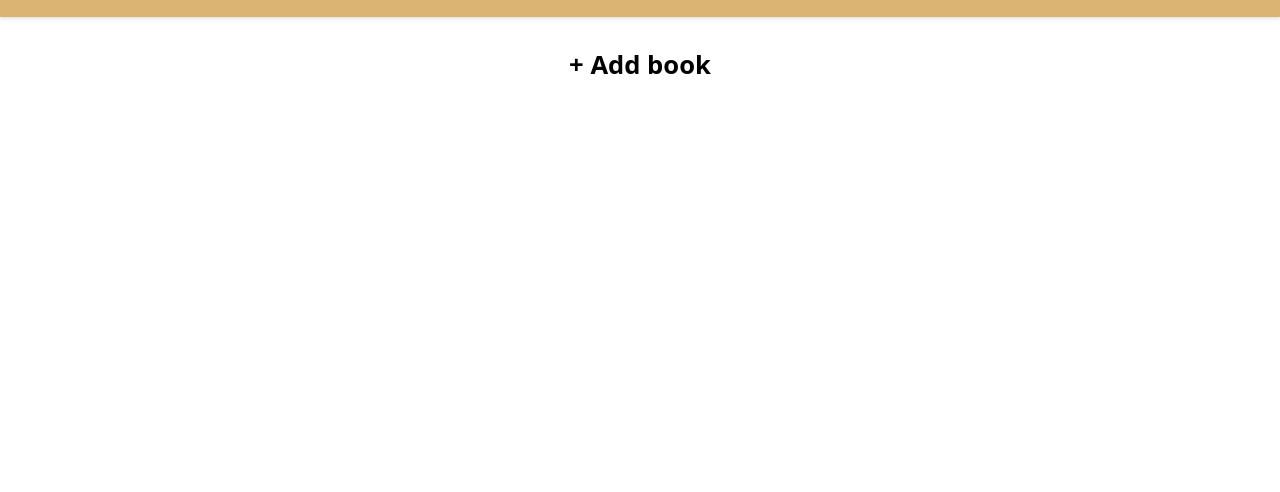
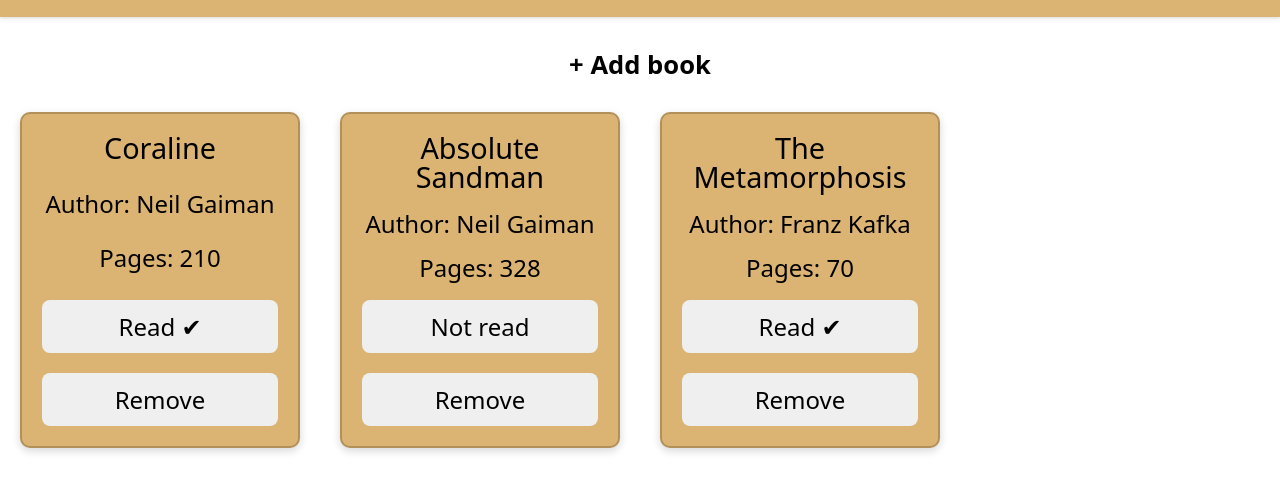
Before and after one commit to darlison-calm/simple-library, a plain HTML site: page index.html in a window 1280 px wide. Shown: the part 84-576 px from the top of the page. Drawn offline with Linux system fonts and the light colour scheme.

Commit message:
Add default books to library
- Create three Book objects
- Add these book objects to the myLibrary array.

```diff
--- a/script.js
+++ b/script.js
@@ -1,4 +1,8 @@
-const myLibrary = []
+const coraline = new Book('Coraline', 'Neil Gaiman', 210, true)
+const sandman = new Book('Absolute Sandman', 'Neil Gaiman', 328)
+const metaphorphosis = new Book('The Metamorphosis' , 'Franz Kafka', 70, true)
+
+const myLibrary = [coraline, sandman, metaphorphosis]
 
 function Book(title, author, pages, read) {
   this.title = title;
@@ -41,7 +45,7 @@ function displayBook(book, index) {
   bookCard.classList.add("book-card");
 
   const title = document.createElement("p");
-  title.textContent = `"${book.title}"`
+  title.textContent = book.title
   title.classList.add("book-title")
 
   const author = document.createElement("p");
--- a/styles.css
+++ b/styles.css
@@ -111,7 +111,7 @@ header {
 }
 
 .book-card .book-title{
-  font-size: 1.58em;
+  font-size: 1.2em;
 }
 
 
```
